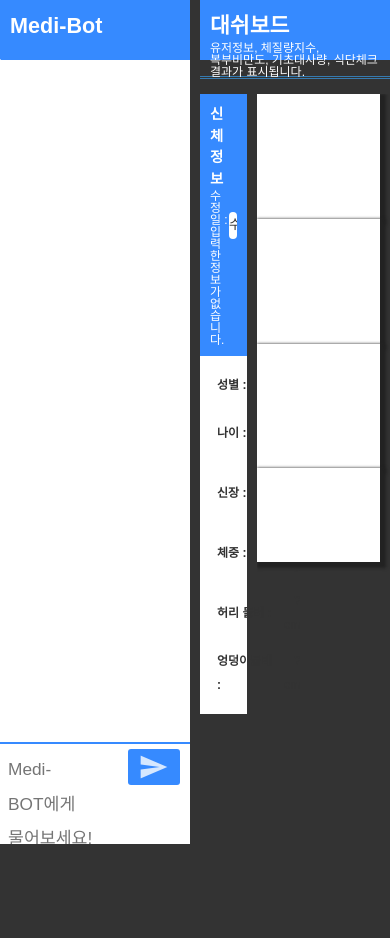
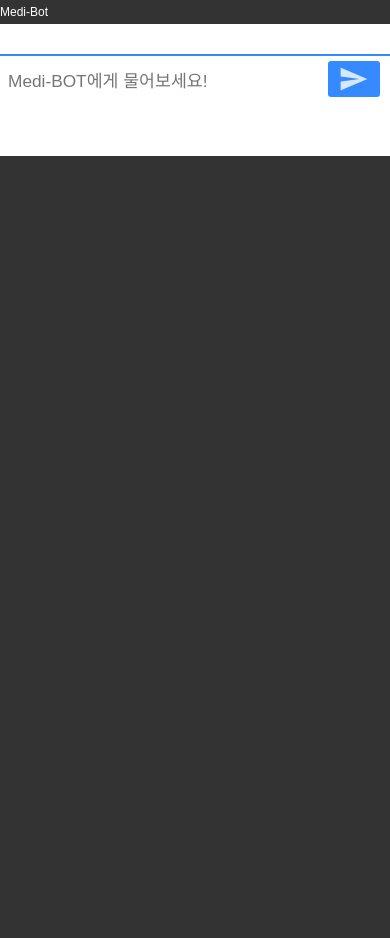
Before and after one commit to jangjaehong/chatbot, a Django app: page / in a window 390 px wide. After the commit the page ends 156 px from the top, so only its background shows below. Run offline with Django 3.2, Linux system fonts and the light colour scheme; the visitor is signed in with stand-in values (Sample User, id 1); data that the repository does not hold is empty.

Commit message:
update css

```diff
--- a/medibot/static/medibot/css/base.css
+++ b/medibot/static/medibot/css/base.css
@@ -39,6 +39,18 @@ nav{
     left:-20%;
     top:52px;
 }
+
+@media screen and (min-width: 300px) and (max-width:460px){
+  section{
+        width: 100%;
+        height: 100%;
+        position: absolute;
+        background:#333333;
+    }
+    section.left-section{z-index:9998}
+    section.right-section{padding-top:60px;z-index:9997}
+}
+@media screen and ( min-width: 760px ){
     /* 채팅창 공간 */
     section{
         width: calc(50% - 5px);
@@ -56,7 +68,7 @@ section.right-section > header{right:0}
     section > header > .title{font-size:1.8em;color:#fff;font-weight:bold;line-height:150%;}
     section > header > .explain{font-size:1em;color:#fff;line-height:100%;}
     section > article{width:100%;height:100%;position:relative;}
-
+}
 /* 유저 박스 */
 .user-item{
     font-size:1.1em;
```
Lines whose indentation alone changed are shown as unchanged.
